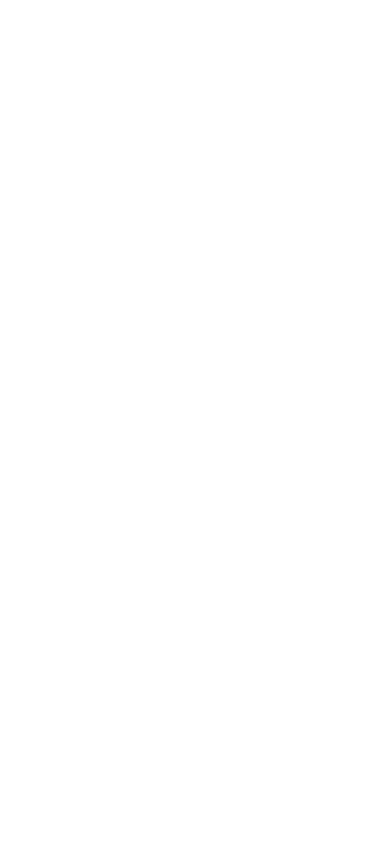
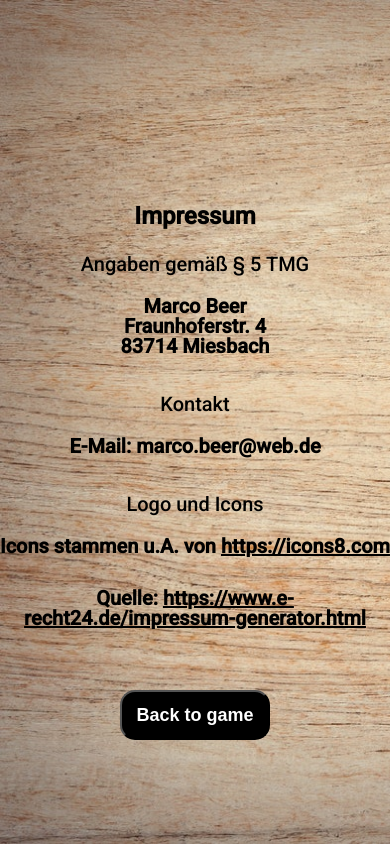
Before and after one commit to MarcoBeer07/ringoffire, an Angular app: page /imprint in a window 390 px wide. Before the commit this address led to /. Built offline with nearby package versions, Linux system fonts and the light colour scheme.

Commit message:
added imprint

```diff
--- a/src/app/app-routing.module.ts
+++ b/src/app/app-routing.module.ts
@@ -1,11 +1,13 @@
 import { NgModule } from '@angular/core';
 import { RouterModule, Routes } from '@angular/router';
 import { GameComponent } from './game/game.component';
+import { ImprintComponent } from './imprint/imprint.component';
 import { StartScreenComponent } from './start-screen/start-screen.component';
 
 const routes: Routes = [
   { path: '', component: StartScreenComponent },
   { path: 'game', component: GameComponent },
+  { path: 'imprint', component: ImprintComponent },
 
 ];
 
--- a/src/app/app.module.ts
+++ b/src/app/app.module.ts
@@ -15,6 +15,7 @@
 import { DialogAddPlayerComponent } from './dialog-add-player/dialog-add-player.component';
 import { GameInfoComponent } from './game-info/game-info.component';
 import { MatCardModule } from '@angular/material/card';
+import { ImprintComponent } from './imprint/imprint.component';
 
 
 @NgModule({
@@ -24,7 +25,8 @@
     GameComponent,
     PlayerComponent,
     DialogAddPlayerComponent,
-    GameInfoComponent
+    GameInfoComponent,
+    ImprintComponent
   ],
   imports: [
     BrowserModule,
--- a/src/app/game-info/game-info.component.html
+++ b/src/app/game-info/game-info.component.html
@@ -4,4 +4,5 @@
 
     <mat-card-content>{{ card ? description: 'Please click on the card stack to select the next card' }}</mat-card-content>
 
+    <a routerLink="/imprint" class="imprint-link" href="">Imprint</a>
 </mat-card>
--- a/src/app/game-info/game-info.component.scss
+++ b/src/app/game-info/game-info.component.scss
@@ -3,6 +3,19 @@
     color: black;
     text-align: center;
     min-height: 50px;
+}
+
+.imprint-link {
+    position: absolute;
+    left: 20px;
+    bottom: 40px;
+    text-decoration: none;
+    color: black;
+    font-size: 18px;
+    font-weight: bold;
+    &:hover {
+        transform: scale(1.02);
+    }
 }
 
 @media only screen and (max-width: 500px) {
@@ -12,4 +25,16 @@
         justify-content: center;
         min-height: 120px;
     }
+    .imprint-link {
+        position: absolute;
+        left: 20px;
+        bottom: 10px;
+        text-decoration: none;
+        color: black;
+        font-size: 18px;
+        font-weight: bold;
+        &:hover {
+            transform: scale(1.02);
+        }
+    }
 }
--- a/src/app/game/game.component.html
+++ b/src/app/game/game.component.html
@@ -1,4 +1,4 @@
-<app-player *ngFor="let player of game.players; let i = index;" [ngStyle]="{'top.px' : 90 + (i * 90)}" [playerActive]="i==game.currentPlayer" [name]="player" class="player-position">
+<app-player *ngFor="let player of game.players; let i = index;" [ngStyle]="{'top.px' : 90 + (i * 90)}" [ngStyle]="{'right.px' : 90 + (i * 150)}" [playerActive]="i==game.currentPlayer" [name]="player" class="player-position">
 </app-player>
 
 <div class="field">
--- a/src/app/game/game.component.ts
+++ b/src/app/game/game.component.ts
@@ -33,7 +33,7 @@
         this.game.playedCards.push(this.currentCard);
         this.pickCardAnimation = false;
       }, 950);
-    } else {
+    } else if (this.game.players.length == 0) {
       alert('Please add players on with the button on bottom right')
     }
   }
--- /dev/null
+++ b/src/app/imprint/imprint.component.html
@@ -0,0 +1,19 @@
+<div id="imprint" class="impressum">
+    <div class="impressum-content">
+        <h1>Impressum</h1>
+
+        <h2>Angaben gem&auml;&szlig; &sect; 5 TMG</h2>
+        <p>Marco Beer<br /> Fraunhoferstr. 4<br /> 83714 Miesbach</p>
+        <br>
+        <h2>Kontakt</h2>
+        <p> E-Mail: marco.beer@web.de</p>
+        <br>
+        <h2>Logo und Icons</h2>
+        <p>Icons stammen u.A. von <a href="https://icons8.com">https://icons8.com</a></p>
+        <br>
+        <p>Quelle: <a href="https://www.e-recht24.de/impressum-generator.html">https://www.e-recht24.de/impressum-generator.html</a>
+        </p>
+        <button routerLink="/game">Back to game</button>
+    </div>
+
+</div>
--- /dev/null
+++ b/src/app/imprint/imprint.component.scss
@@ -0,0 +1,44 @@
+.impressum {
+    color: rgb(0, 0, 0);
+    position: relative;
+    background-image: url('/assets/img/board.jpg');
+    background-size: cover;
+    z-index: 1;
+    font-weight: bold;
+    max-height: 100%;
+    height: 100vh;
+    overflow: hidden;
+    button {
+        cursor: pointer;
+        background-color: black;
+        color: white;
+        font-size: 18px;
+        font-weight: bold;
+        margin-top: 50px;
+        width: 150px;
+        height: 50px;
+        border-radius: 15px;
+        &:hover {
+            transform: scale(1.05);
+            background-color: rgba(0, 0, 0, 0.89);
+        }
+    }
+}
+
+.impressum-content {
+    font-weight: bold;
+    position: absolute;
+    margin-left: auto;
+    margin-right: auto;
+    left: 0;
+    right: 0;
+    top: 200px;
+    font-size: 20px;
+    text-align: center;
+    a {
+        color: rgb(0, 0, 0);
+    }
+    h1 {
+        font-weight: bold;
+    }
+}
--- /dev/null
+++ b/src/app/imprint/imprint.component.ts
@@ -0,0 +1,15 @@
+import { Component, OnInit } from '@angular/core';
+
+@Component({
+  selector: 'app-imprint',
+  templateUrl: './imprint.component.html',
+  styleUrls: ['./imprint.component.scss']
+})
+export class ImprintComponent implements OnInit {
+
+  constructor() { }
+
+  ngOnInit(): void {
+  }
+
+}
--- a/src/app/player/player.component.scss
+++ b/src/app/player/player.component.scss
@@ -1,11 +1,13 @@
 .player {
     background-color: rgba(17, 17, 17, 0.164);
     width: 300px;
+    max-width: 300px;
     display: flex;
     align-items: center;
     border-top-left-radius: 50px;
     border-bottom-left-radius: 50px;
     span {
+        max-width: 300px;
         font-size: 32px;
         font-weight: bold;
         margin-left: 16px;
@@ -65,3 +67,29 @@
         }
     }
 }
+
+@media only screen and (max-width: 500px) {
+    .player {
+        flex-direction: column-reverse;
+        border-top-left-radius: 0px;
+        border-bottom-left-radius: 0px;
+        border-bottom-left-radius: 80%;
+        border-bottom-right-radius: 80%;
+        text-align: center;
+        width: 80px;
+        height: 120px;
+        span {
+            font-size: 18px;
+            margin-left: 0px;
+        }
+        img {
+            margin-bottom: 20px;
+            margin-top: 10px;
+            cursor: pointer;
+            width: 50px;
+            height: 50px;
+            object-fit: cover;
+            border-radius: 100%;
+        }
+    }
+}
```
Also changed, not shown: 1 other file (tests, documents, lock files or other folders).
